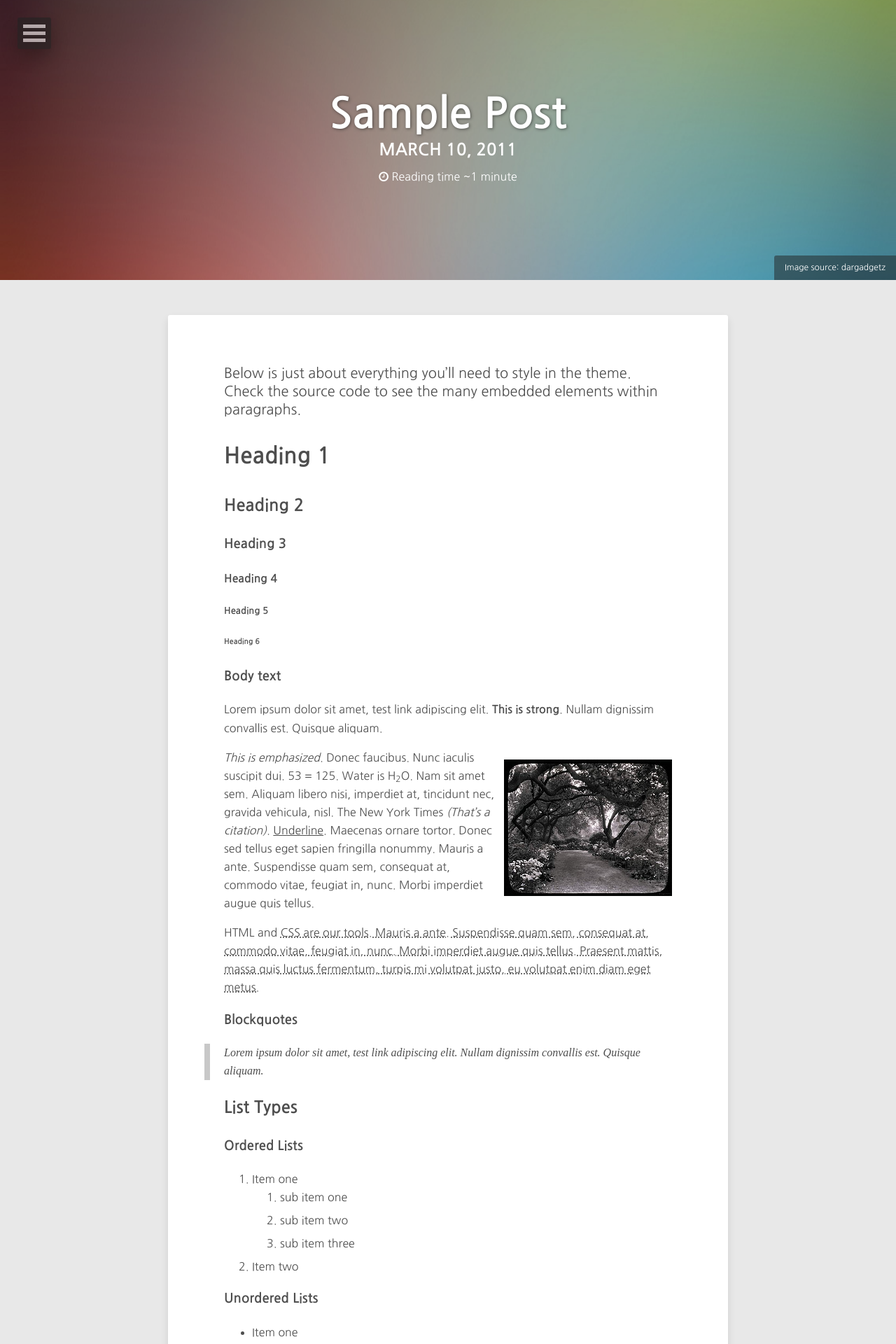
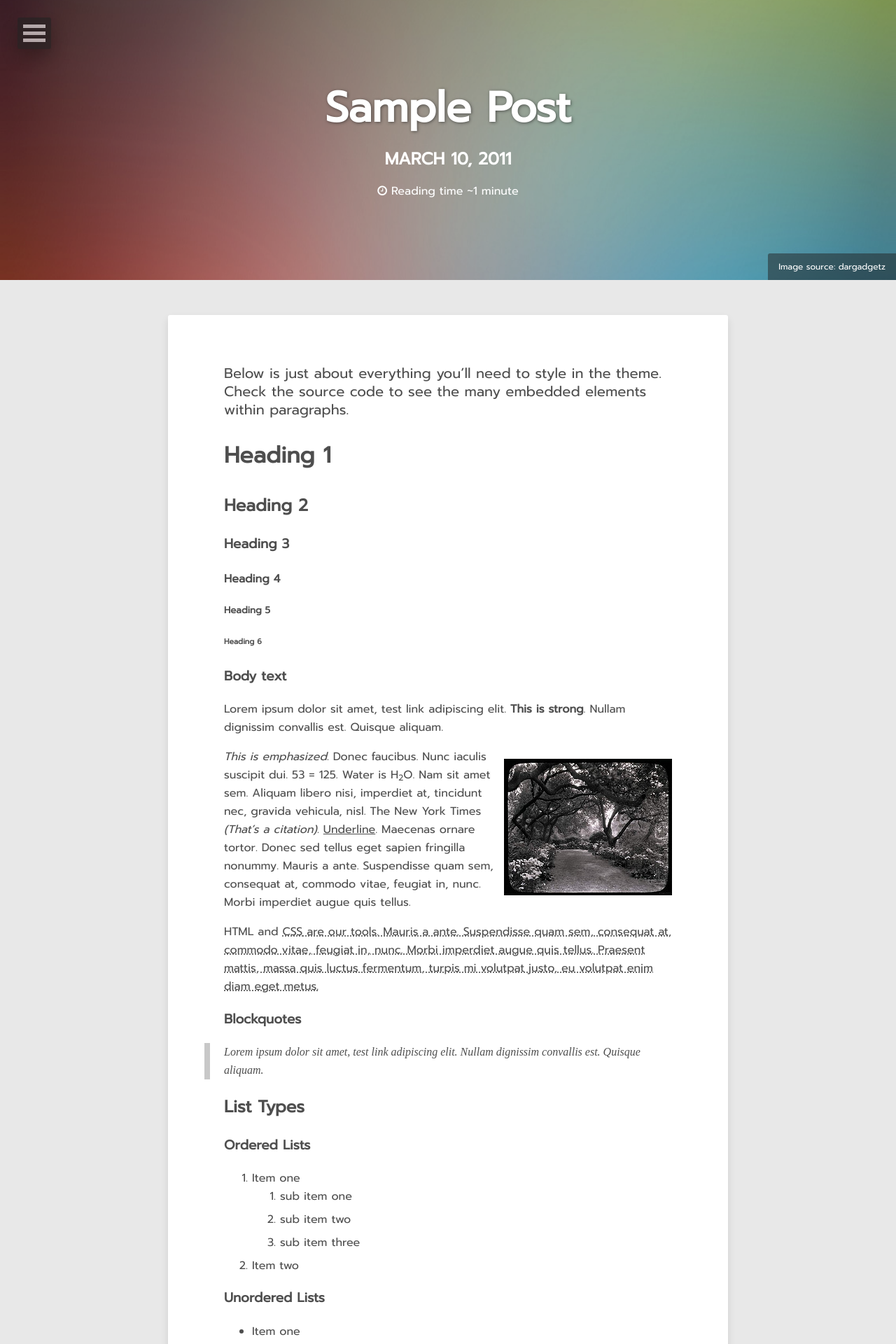
Before and after one commit to kcfigaro/kcfigaro.github.io, a Jekyll site: the page built from _posts/2011-03-10-sample-post.md, in a window 1280 px wide. Shown: the top 1920 px of the page at 70% size. Built offline with Jekyll 4.4.1, drawn with Linux system fonts in a browser that asks for light colours; nearby versions of some CDN libraries.

Commit message:
change font to prompt

```diff
--- a/_sass/_variables.scss
+++ b/_sass/_variables.scss
@@ -13,7 +13,7 @@ $front-page-feature-image-height : 400px; // min 150px recommended
    Typography
    ========================================================================== */
 
-$base-font                       : 'Nanum Gothic', 'Lato', Calibri, Arial, sans-serif;
+$base-font                       : 'Prompt', 'Lato', Calibri, Arial, sans-serif;
 $heading-font                    : $base-font;
 $caption-font                    : $base-font;
 $code-font                       : monospace;
--- a/assets/css/main.scss
+++ b/assets/css/main.scss
@@ -17,7 +17,8 @@ sitemap: false
 @import "reset";
 @import "vendor/font-awesome/font-awesome";
 @import "vendor/magnific-popup/magnific-popup";
-@import url(http://fonts.googleapis.com/earlyaccess/nanumgothic.css);
+//@import url(http://fonts.googleapis.com/earlyaccess/nanumgothic.css);
+@import url(https://fonts.googleapis.com/css?family=Prompt:400,300);
 @import "site";
 @import "typography";
 @import "syntax";
```
